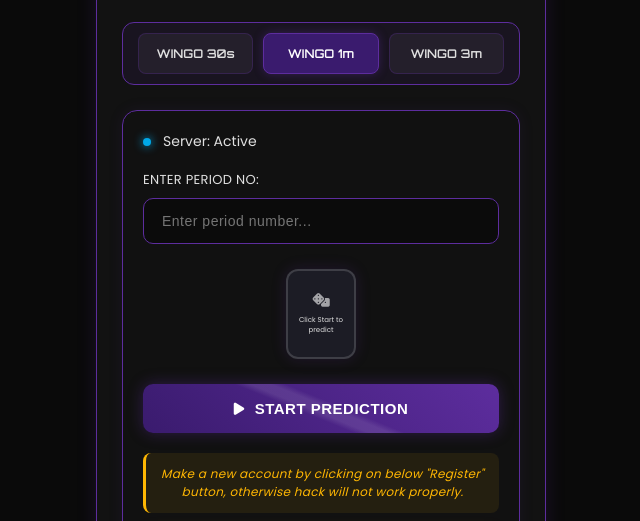
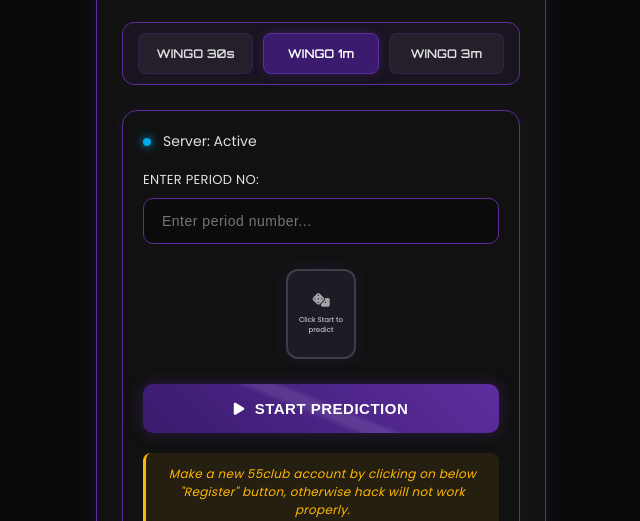
Before and after one commit to EarningScripter1/55club, a plain HTML site: page index.html in a window 1280 px wide. Shown: the part 279-800 px from the top of the page, without its empty margins (319-959 px from the left). Drawn offline with Linux system fonts and the light colour scheme.

Commit message:
Update index.html

```diff
--- a/index.html
+++ b/index.html
@@ -519,7 +519,7 @@
             </button>
 
             <div class="warning-text">
-                Make a new account by clicking on below "Register" button, otherwise hack will not work properly.
+                Make a new 55club account by clicking on below "Register" button, otherwise hack will not work properly.
             </div>
 
             <button class="btn btn-warning" id="registerBtn">
```
